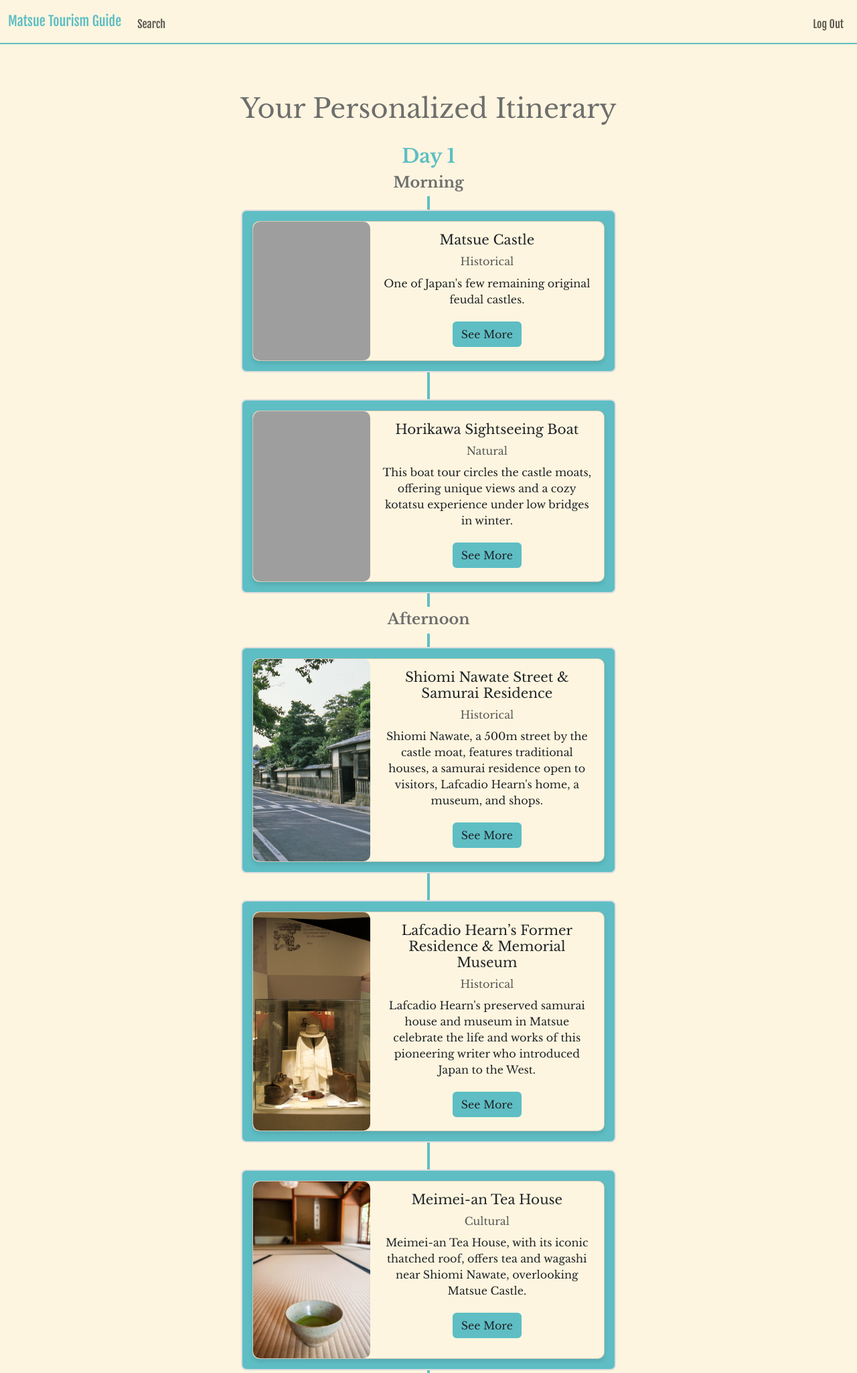
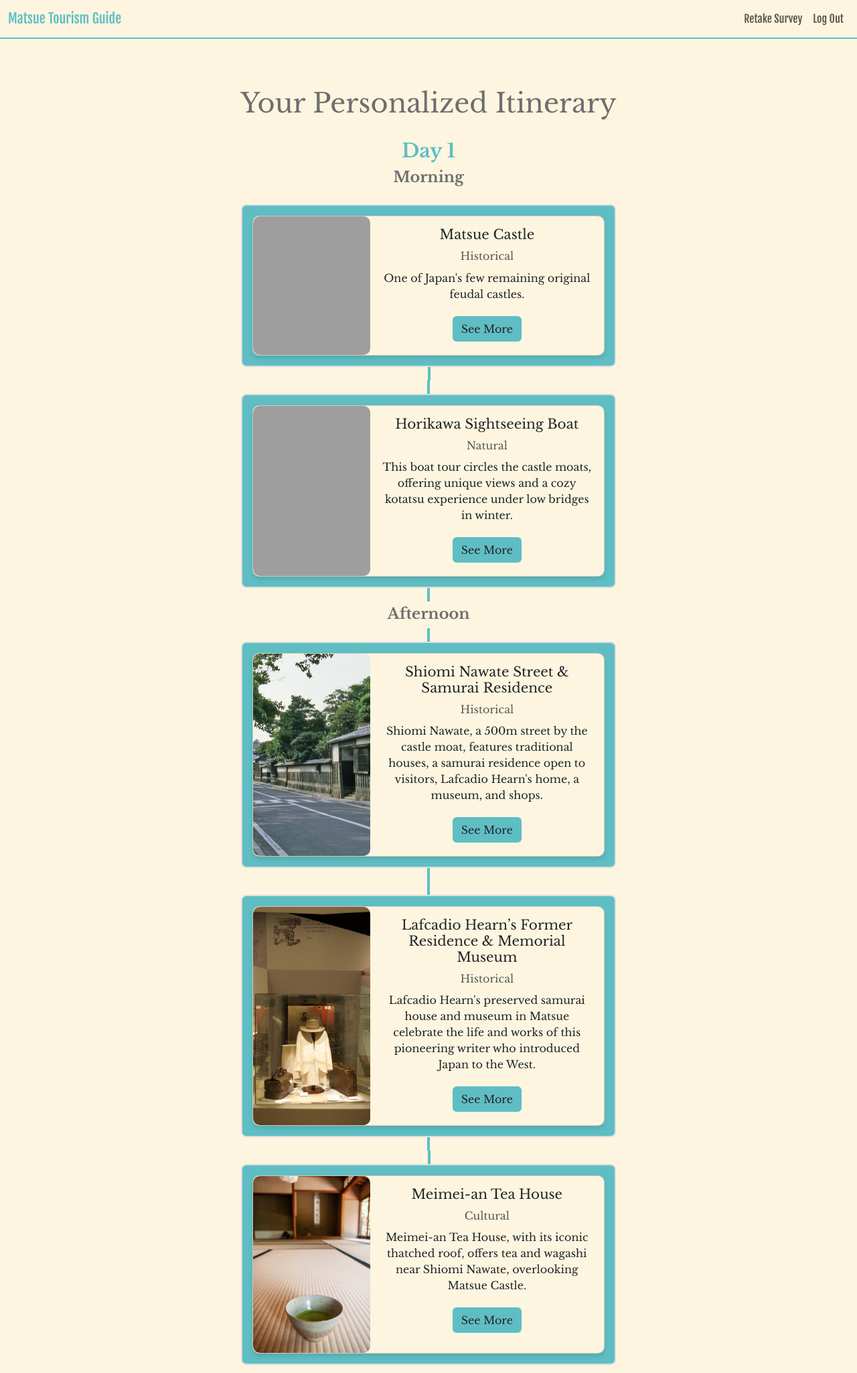
Before and after one commit to ethan-s-obrien/Matsue-Tourism-Guide, a Flask app: page /mytrip in a window 1280 px wide. Shown: the top 2050 px of the page at 67% size. Run offline with Flask 3, Linux system fonts and the light colour scheme; a user stored in the database is signed in; data comes from the database, SQL or seed files in the repository; both versions use the stored data as it was after the commit; grey boxes are pictures that could not be loaded.

Commit message:
"Important changes to navbar and navigation, inlcuidng Retake Survey implementation and warnings."

```diff
--- a/App.py
+++ b/App.py
@@ -80,6 +80,16 @@ def login():
 
         # Remember which user has logged in
         session["user_id"] = rows[0]["user_id"]
+
+        # Check if user has submitted their survey
+        survey_check = conn.execute(
+            "SELECT COUNT(*) FROM SurveyResponses WHERE user_id = ?", (rows[0]["user_id"],)
+        ).fetchone()[0]
+
+        # Redirect to survey if none found
+        if survey_check == 0:
+            return redirect("/survey")
+
 
         # Redirect user to home page
         return redirect("/mytrip")
@@ -226,7 +236,7 @@ def survey():
         return redirect('/mytrip')
 
     # Render form for GET requests
-    return render_template('survey.html')
+    return render_template('survey.html', on_survey=True)
 
 @app.route('/mytrip')
 def generate_itinerary():
--- a/static/styles.css
+++ b/static/styles.css
@@ -2,6 +2,8 @@
 .custom-navbar {
     background-color: #fdf5df !important;
     border-bottom: 2px solid #5ebec4;
+    display: flex;
+    align-items: center;
 }
 
 /* Navbar Brand Styling */
@@ -11,7 +13,6 @@
     font-family: "Fjalla One", serif;
     font-weight: 400;
     font-style: normal;
-
 }
 
 /* Navbar Items Styling */
@@ -21,7 +22,6 @@
     font-family: "Fjalla One", serif;
     font-weight: 400;
     font-style: normal;
-
 }
 
 .custom-navbar .nav-link:hover {
@@ -199,6 +199,32 @@ footer.bg-light {
     transform: translateX(-50%);
 }
 
+/* Hide the line for the first item of each day */
+.timeline-item.first-item::before {
+    content: "";
+    position: absolute;
+    left: 49.8%;
+    top: 0;
+    width: 4px;
+    height: 50%;
+    background: #5ebec4;
+    transform: translateX(0%);
+    transform: translateY(100%);
+}
+
+/* Hide line after last item */
+.timeline-item.last-item::before {
+    content: "";
+    position: absolute;
+    left: 49.8%;
+    top: 0;
+    width: 4px;
+    height: 50%;
+    background: #5ebec4;
+    transform: translateX(0%);
+    transform: translateY(0%);
+}
+
 .timeline-content {
     color: #fdf5df;
     position: relative;
--- a/templates/layout.html
+++ b/templates/layout.html
@@ -29,15 +29,18 @@
                     <span class="navbar-toggler-icon"></span>
                 </button>
                 <div class="collapse navbar-collapse" id="navbarNav">
-                    {% if session["user_id"] %}
-                        <ul class="navbar-nav me-auto mt-2">
-                            <li class="nav-item"><a class="nav-link" href="/quote">Search</a></li>
+                    {% if session["user_id"] and not on_survey %}
+                        <ul class="navbar-nav ms-auto">
+                            <li class="nav-item"><a class="nav-link" href="/survey" onclick="return confirmRetake();">Retake Survey</a></li>
+                            <li class="nav-item"><a class="nav-link" href="/logout">Log Out</a></li>
                         </ul>
-                        <ul class="navbar-nav ms-auto mt-2">
+                    {% elif session["user_id"] and on_survey %}
+                        <ul class="navbar-nav ms-auto">
+                            <li class="nav-item"><a class="nav-link" href="/mytrip">My Trip</a></li>
                             <li class="nav-item"><a class="nav-link" href="/logout">Log Out</a></li>
                         </ul>
                     {% else %}
-                        <ul class="navbar-nav ms-auto mt-2">
+                        <ul class="navbar-nav ms-auto">
                             <li class="nav-item"><a class="nav-link" href="/register">Register</a></li>
                             <li class="nav-item"><a class="nav-link" href="/login">Log In</a></li>
                         </ul>
@@ -45,6 +48,11 @@
                 </div>
             </div>
         </nav>
+        <script>
+            function confirmRetake() {
+                return confirm("Submitting a new survey will overwrite your current survey submission and itinerary. Do you want to proceed?");
+            }
+        </script>
     </body>
 
         <main class="container py-5 text-center flex-grow-1">
--- a/templates/mytrip.html
+++ b/templates/mytrip.html
@@ -15,7 +15,7 @@
 
     {% for spot in spots %}
         {% if spot.time_of_day == "Morning" %}
-        <div class="timeline-item">
+        <div class="timeline-item {% if loop.first %}first-item{% endif %} {% if loop.last %}last-item{% endif %}">
             <div class="timeline-content">
                 <div class="card">
                     <div class="row g-0">
@@ -75,7 +75,7 @@
 
     {% for spot in spots %}
         {% if spot.time_of_day == "Afternoon" %}
-        <div class="timeline-item">
+        <div class="timeline-item {% if loop.first %}first-item{% endif %} {% if loop.last %}last-item{% endif %}">
             <div class="timeline-content">
                 <div class="card">
                     <div class="row g-0">
```
Also changed, not shown: database.db, 3 other files.
